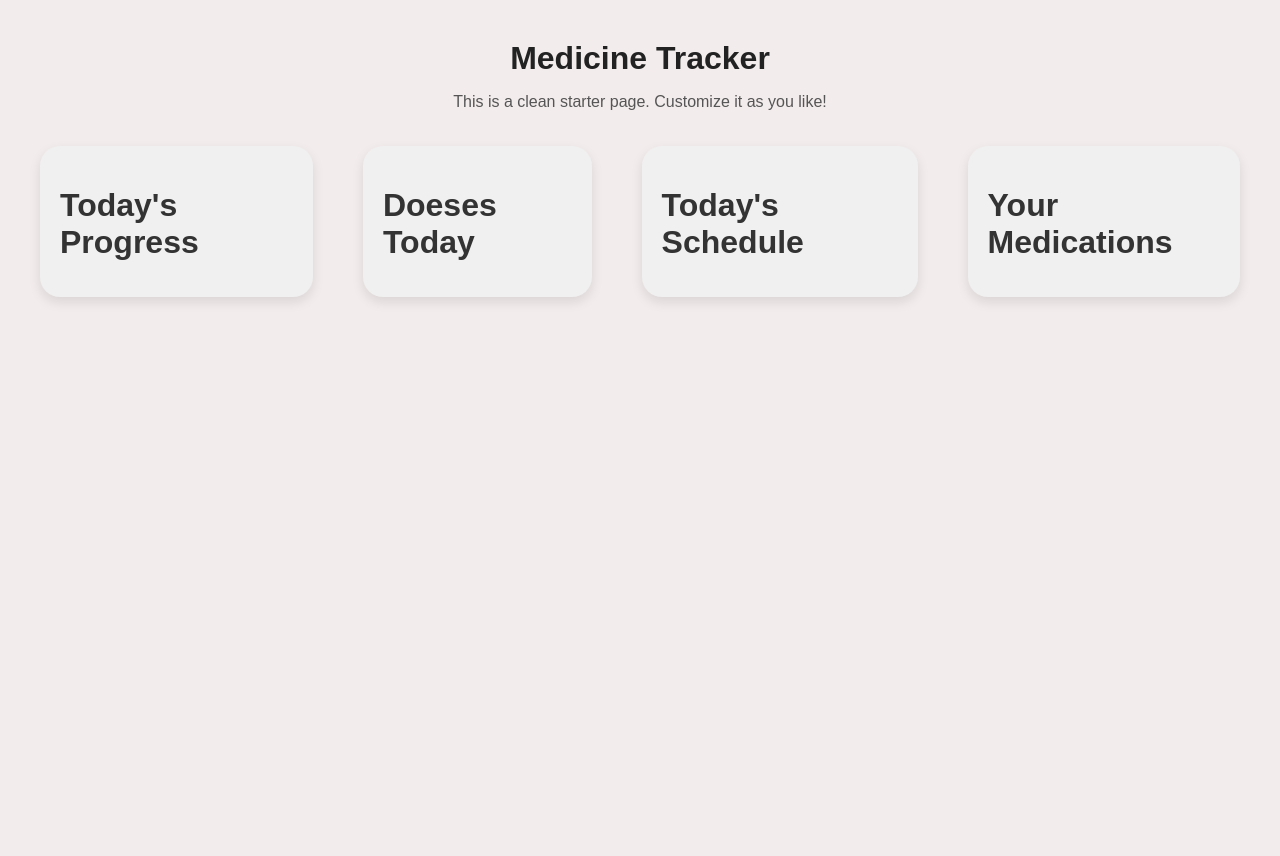
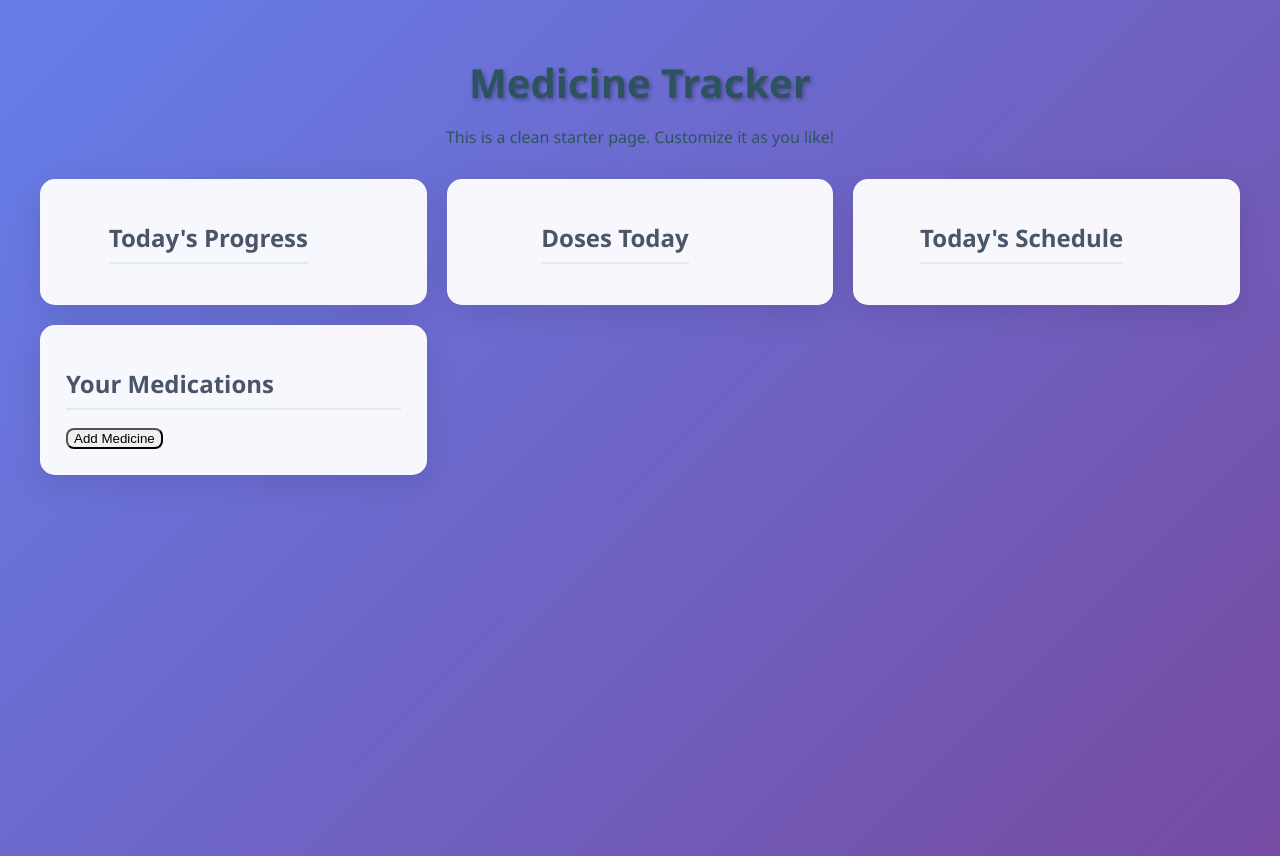
Before and after one commit to ItsElyas/MedHelper, a Flask app: page / in a window 1280 px wide. Before the commit the page ends 302 px from the top, so only its background shows below. Run offline with Flask 3, Linux system fonts and the light colour scheme.

Commit message:
Changed up visuals to actually look nice and started on add medicine with JS

```diff
--- /dev/null
+++ b/static/script.js
@@ -0,0 +1,6 @@
+function showForm() {
+    const form = document.getElementById("MedicineDiv");
+    form.style.display = "block";
+    document.getElementById("addMedicine").style.display = "none";
+
+}
--- a/static/styles.css
+++ b/static/styles.css
@@ -1,60 +1,75 @@
 body {
-            font-family: Arial, sans-serif;
-            margin: 40px;
-            background-color:rgb(243, 236, 236);
-            color: #222;
+            font-family: 'Segoe UI', Tahoma, Geneva, Verdana, sans-serif;
+            background: linear-gradient(135deg, #667eea 0%, #764ba2 100%);
+            min-height: 100vh;
+            padding: 20px;
+            color: #333;
         }
-        .container {
-            flex-direction: row ;
-            justify-content: center;
-            max-width: 600px;
-            margin: 60px auto;
-            background: #fff;
-            padding: 32px 24px;
-            border-radius: 10px;
-            box-shadow: 0 2px 12px rgba(0,0,0,0.07);
-            text-align: center;
+
+        h1 {
+            color: white;
+            font-size: 2.5rem;
+            margin-bottom: 10px;
+            text-shadow: 2px 2px 4px rgba(0,0,0,0.3);        }
+        p {
+            color: #2d545e;
         }
-        h1 {
-            margin-bottom: 16px;
-        }
-        p {
-            color: #555;
-        }
-        #aboutBtn {
-            background-color:rgb(53, 120, 192);
-            color: white;
-            border: none;
-            padding: 10px 20px;
-            border-radius: 5px;
-            cursor: pointer;
-        }
+
+
         .center {
             display: flex;
             align-items: center;
             justify-content: center;
+            color: #2d545e;
         }
 
         .dashboard {
+            display: grid;
+            grid-template-columns: repeat(auto-fit, minmax(300px, 1fr));
+            gap: 20px;
+            max-width: 1200px;
+            margin: 0 auto;
+        }
+
+        .dashboard > div {
+            background: rgba(255,255,255,0.95);
+            backdrop-filter: blur(10px);
+            border-radius: 15px;
+            padding: 25px;
+            box-shadow: 0 8px 32px rgba(0,0,0,0.1);
+            border: 1px solid rgba(255,255,255,0.2);
+            transition: transform 0.3s ease, box-shadow 0.3s ease;
+        }
+
+        .dashboard > div:hover {
+            transform: translateY(-5px);
+            box-shadow: 0 12px 40px rgba(0,0,0,0.15);
+        }
+
+        .dashboard h1 {
+            color: #4a5568;
+            font-size: 1.5rem;
+            margin-bottom: 15px;
+            text-shadow: none;
+            border-bottom: 2px solid #e2e8f0;
+            padding-bottom: 8px;
+        }
+
+        .todaysProgress, .todaysDoses, .todaysSchedule, .yourMedicine {
             display: flex;
             flex-direction: row;
             gap: 50px;
+            justify-content: center;
             align-items: center;
-            justify-content: center;
-            margin-top: 20px;
-        }
-        .todaysSchedule, .todaysDoses, .todaysProgress, .yourMedicine {
-            justify-content: center;
             margin-top: 15px;
             padding: 20px;
-            background-color: #f0f0f0;
+            background-color: #2d545e;
             border-radius: 20px;
             border-width: 5px;
             max-width: 600px;
-            box-shadow: 0 5px 12px rgba(0, 0, 0, 0.1);
+            box-shadow: 0 5px 12px #12343b;
         }
 
-        .todaysSchedule h1, .todaysDoses h1, .todaysProgress h1, .yourMedicine h1 {
-            margin-bottom: 10px;
-            color: #333;
+        #addMedicine {
+            border-radius: 8px;
         }
--- a/templates/index.html
+++ b/templates/index.html
@@ -1,6 +1,7 @@
 <!DOCTYPE html>
 <html lang="en">
 <head>
+
     <meta charset="UTF-8">
     <meta name="viewport" content="width=device-width, initial-scale=1.0">
     <title>MedTracker</title>
@@ -10,13 +11,14 @@
 <body>
     <h1 class="center">Medicine Tracker</h1>
     <p class="center">This is a clean starter page. Customize it as you like!</p>
+
     <div class="dashboard">
     <div class="todaysProgress">
         <h1>Today's Progress</h1>
         <p id="progress"></p>
     </div>
     <div class="todaysDoses">
-        <h1>Doeses Today</h1>
+        <h1>Doses Today</h1>
         <p id="todaysDoses"></p>
         </div>
 
@@ -25,10 +27,28 @@
         <h1>Today's Schedule</h1>
         <p id="Schedule"></p>
     </div>
-    <div class="yourMedicine">
+
+    <div id="yourMedicine">
         <h1>Your Medications</h1>
-        <p id="yourMedicine"></p>
+        <ul id="yourMedicineList">
+        </ul>
+
+
+        <button onclick="showForm()" id="addMedicine">Add Medicine</button>
+
+        <div id="MedicineDiv" style="display: none;">
+            <form class="medicineForm">
+                <label for="medicineName">Medicine Name:</label><br>
+                <input type="text" id="medicineName" name="medicineName"><br>
+
+                <label for="medicineDose">Medicine Dose:</label><br>
+                <input type="number" id="medicineDose" name="medicineDose"><br>
+
+                <input type="submit" value="Submit">
+            </form>
+        </div>
     </div>
     </div>
+    <script src="{{ url_for('static', filename='script.js') }}"></script>
 </body>
 </html>
```
